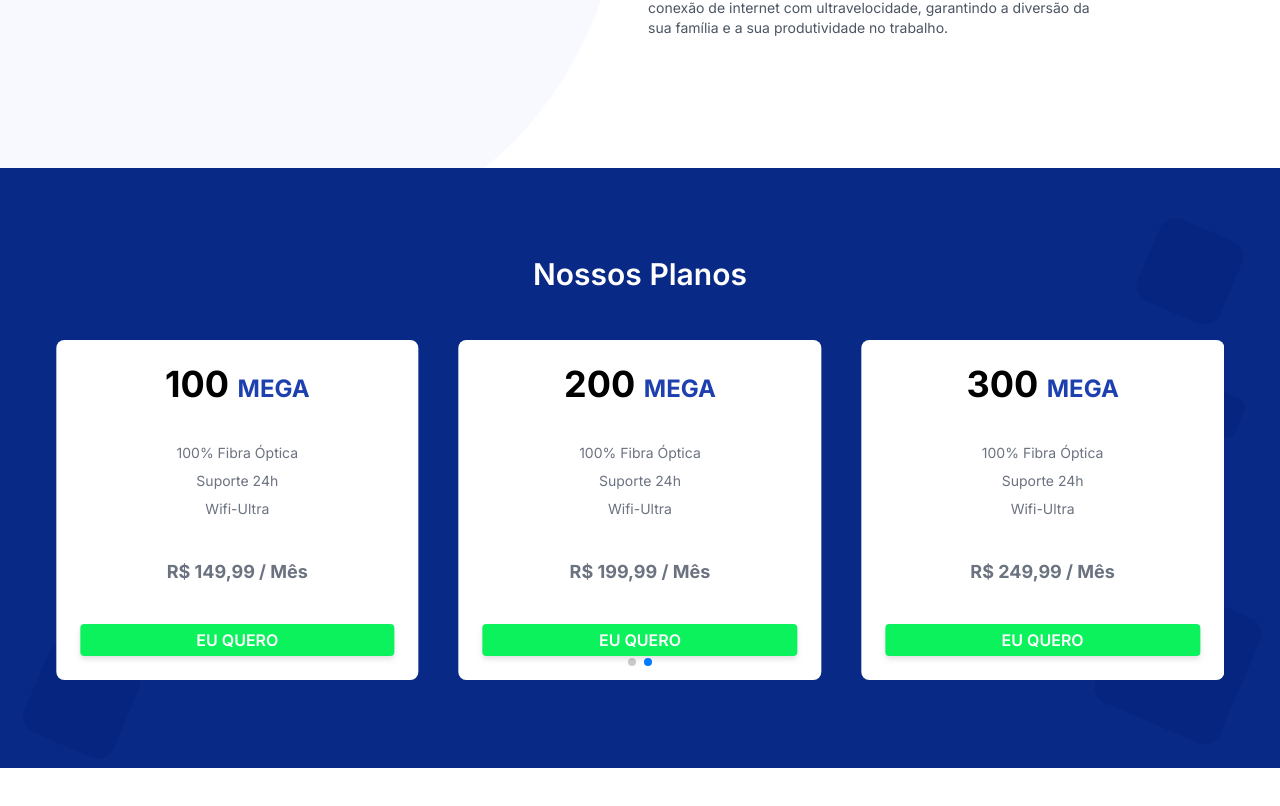
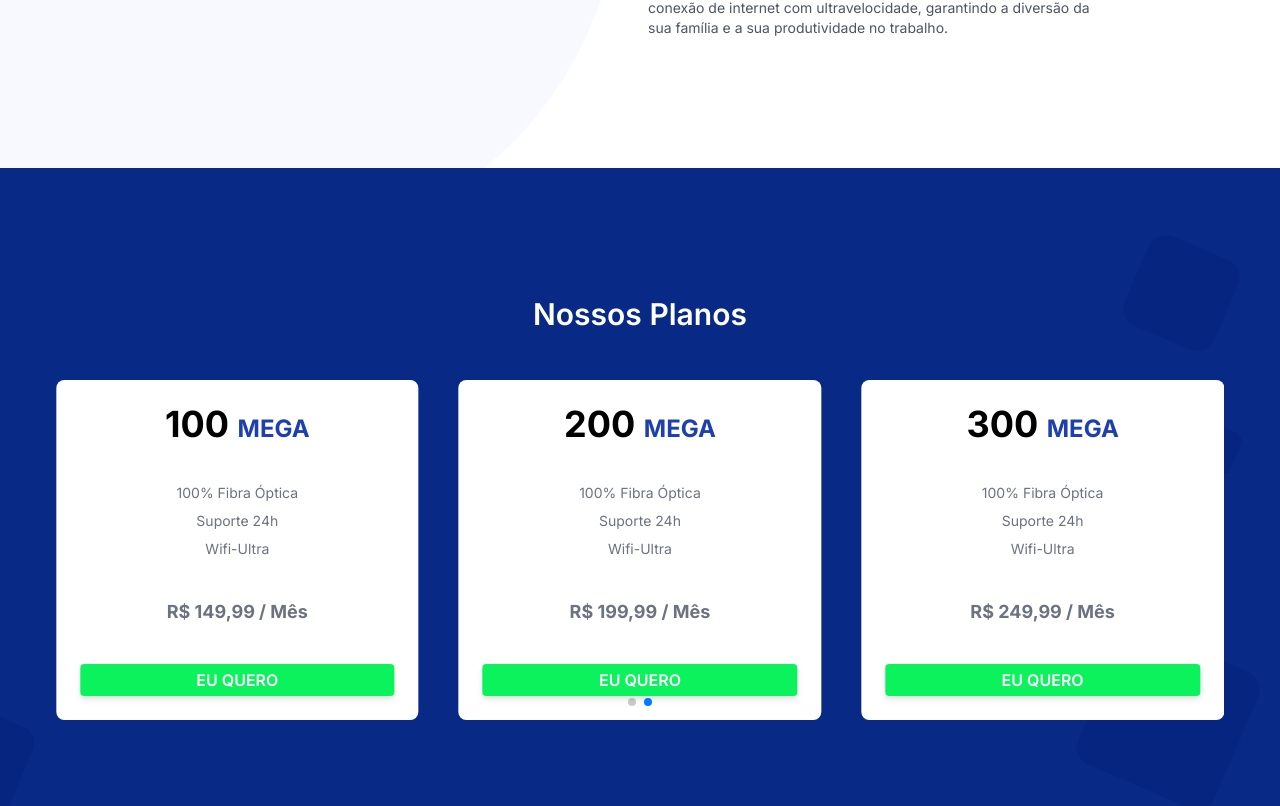
Before and after one commit to PabloSantos-CG/projeto_dabliunet, a Next.js app in the folder my-app/: page / in a window 1280 px wide. Shown: the part 1100-1906 px from the top of the page. Before the commit the page ends 1868 px from the top, so only its background shows below. Built offline with nearby package versions, Linux system fonts and the light colour scheme.

Commit message:
style: exchange fixed height for padding

```diff
--- a/my-app/src/components/OurPlans.tsx
+++ b/my-app/src/components/OurPlans.tsx
@@ -3,7 +3,7 @@
 
 export default function OurPlans() {
   return(
-    <section id="OurPlans" className="h-[600px] flex justify-center items-center">
+    <section id="OurPlans" className="flex justify-center items-center py-32">
       <div className="container m-auto px-4">
         <h2 className="text-white text-3xl text-center font-semibold mb-12">Nossos Planos</h2>
         <PlansSlide />
```
